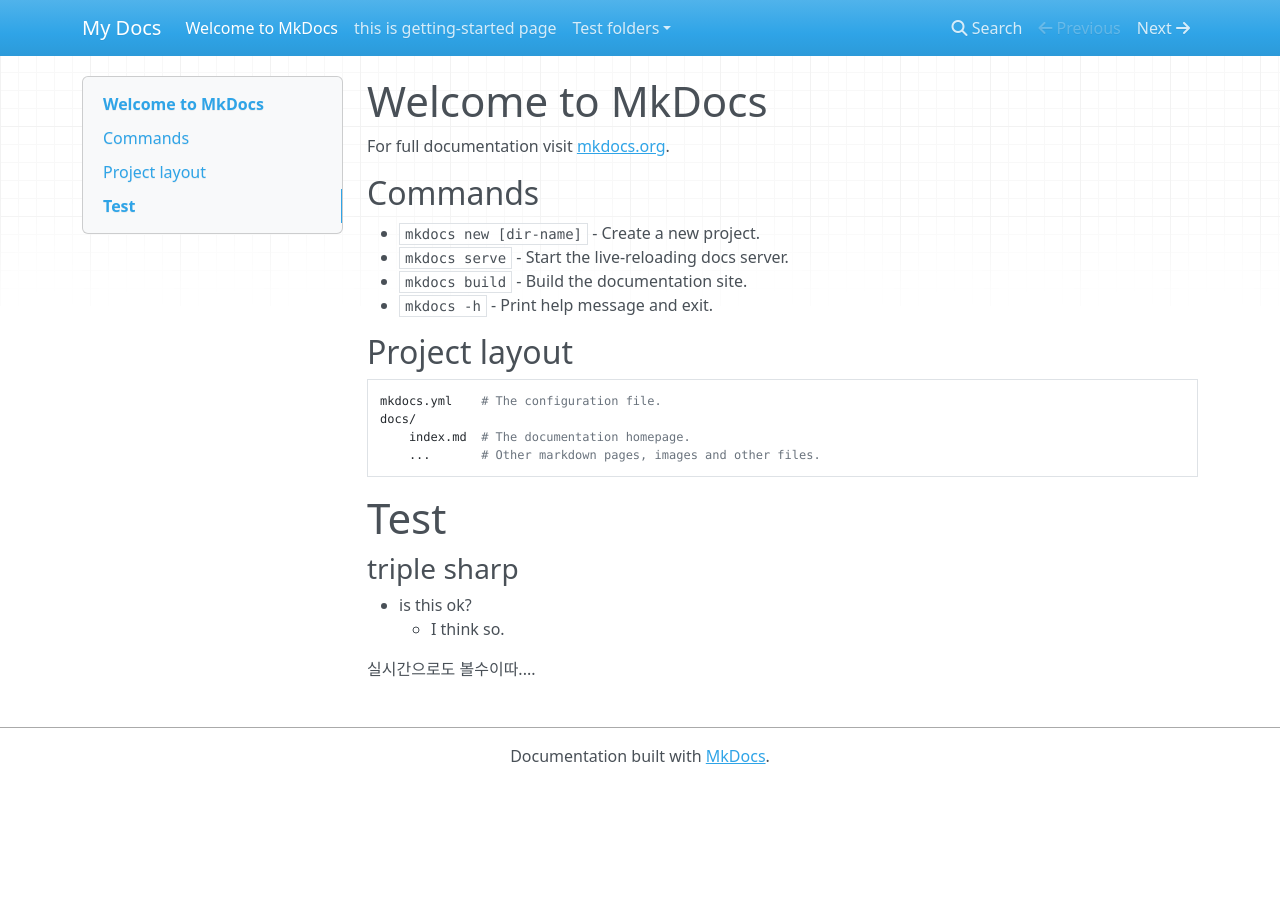
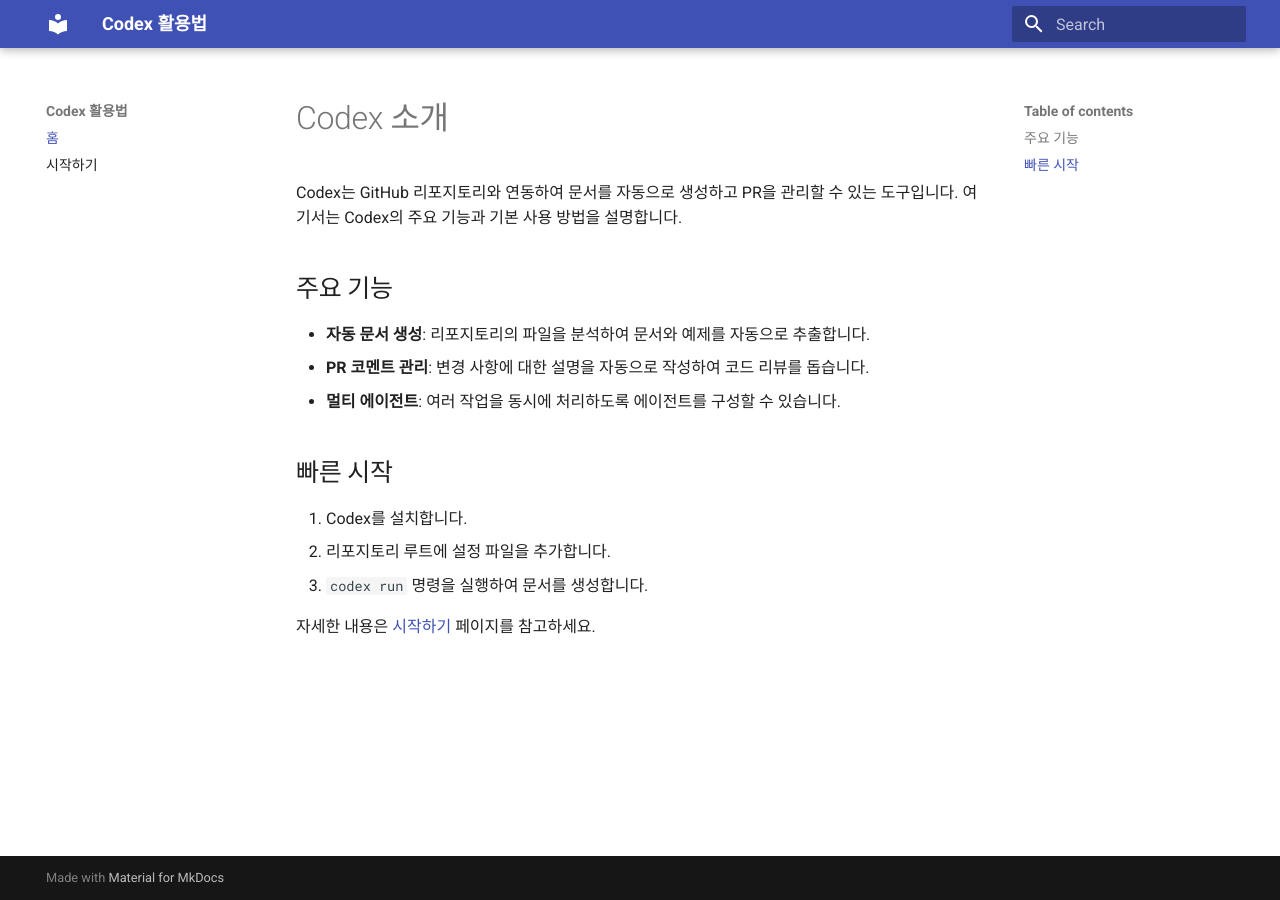
Before and after one commit to powerstrong/mkdocs-study, an MkDocs documentation site: the page built from docs/index.md, in a window 1280 px wide. Built offline with MkDocs 1.6.1 and Material for MkDocs 9.7.7, drawn with Linux system fonts in a browser that asks for light colours; nearby versions of some CDN libraries.

```diff
--- a/docs/index.md
+++ b/docs/index.md
@@ -1,24 +1,17 @@
-# Welcome to MkDocs
+# Codex 소개
 
-For full documentation visit [mkdocs.org](https://www.mkdocs.org).
+Codex는 GitHub 리포지토리와 연동하여 문서를 자동으로 생성하고 PR을 관리할 수 있는 도구입니다. 여기서는 Codex의 주요 기능과 기본 사용 방법을 설명합니다.
 
-## Commands
+## 주요 기능
 
-* `mkdocs new [dir-name]` - Create a new project.
-* `mkdocs serve` - Start the live-reloading docs server.
-* `mkdocs build` - Build the documentation site.
-* `mkdocs -h` - Print help message and exit.
+- **자동 문서 생성**: 리포지토리의 파일을 분석하여 문서와 예제를 자동으로 추출합니다.
+- **PR 코멘트 관리**: 변경 사항에 대한 설명을 자동으로 작성하여 코드 리뷰를 돕습니다.
+- **멀티 에이전트**: 여러 작업을 동시에 처리하도록 에이전트를 구성할 수 있습니다.
 
-## Project layout
+## 빠른 시작
 
-    mkdocs.yml    # The configuration file.
-    docs/
-        index.md  # The documentation homepage.
-        ...       # Other markdown pages, images and other files.
+1. Codex를 설치합니다.
+2. 리포지토리 루트에 설정 파일을 추가합니다.
+3. `codex run` 명령을 실행하여 문서를 생성합니다.
 
-# Test
-### triple sharp
-* is this ok?
-    - I think so.
-
-실시간으로도 볼수이따....
+자세한 내용은 [시작하기](getting-started.md) 페이지를 참고하세요.
--- a/mkdocs.yml
+++ b/mkdocs.yml
@@ -1,3 +1,6 @@
-site_name: My Docs
-# theme:
-#   name: material
+site_name: Codex 활용법
+theme:
+  name: material
+nav:
+  - 홈: index.md
+  - 시작하기: getting-started.md
```
Also changed, not shown: README.md (+18 -8 lines), docs/getting-started.md (+28 -2 lines), docs/test folders/file-in-folder.md (+1 -0 lines).
